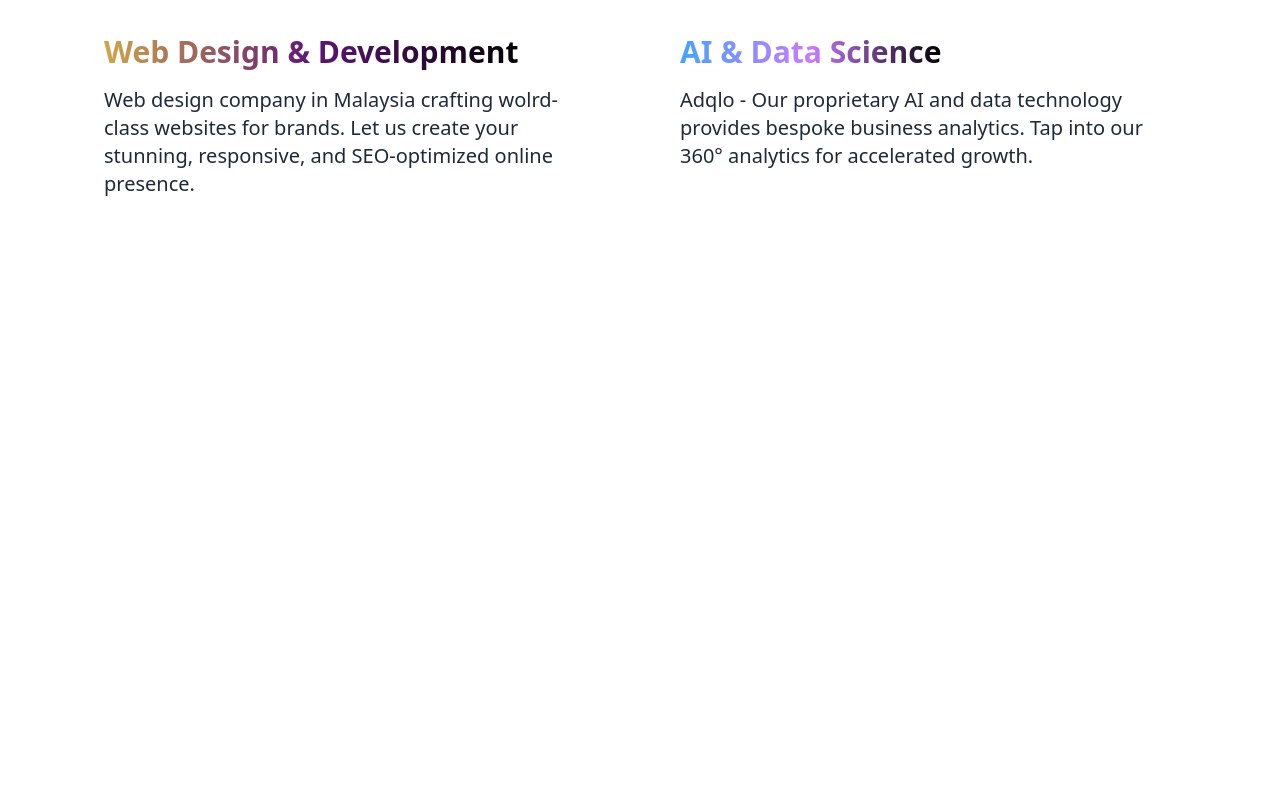
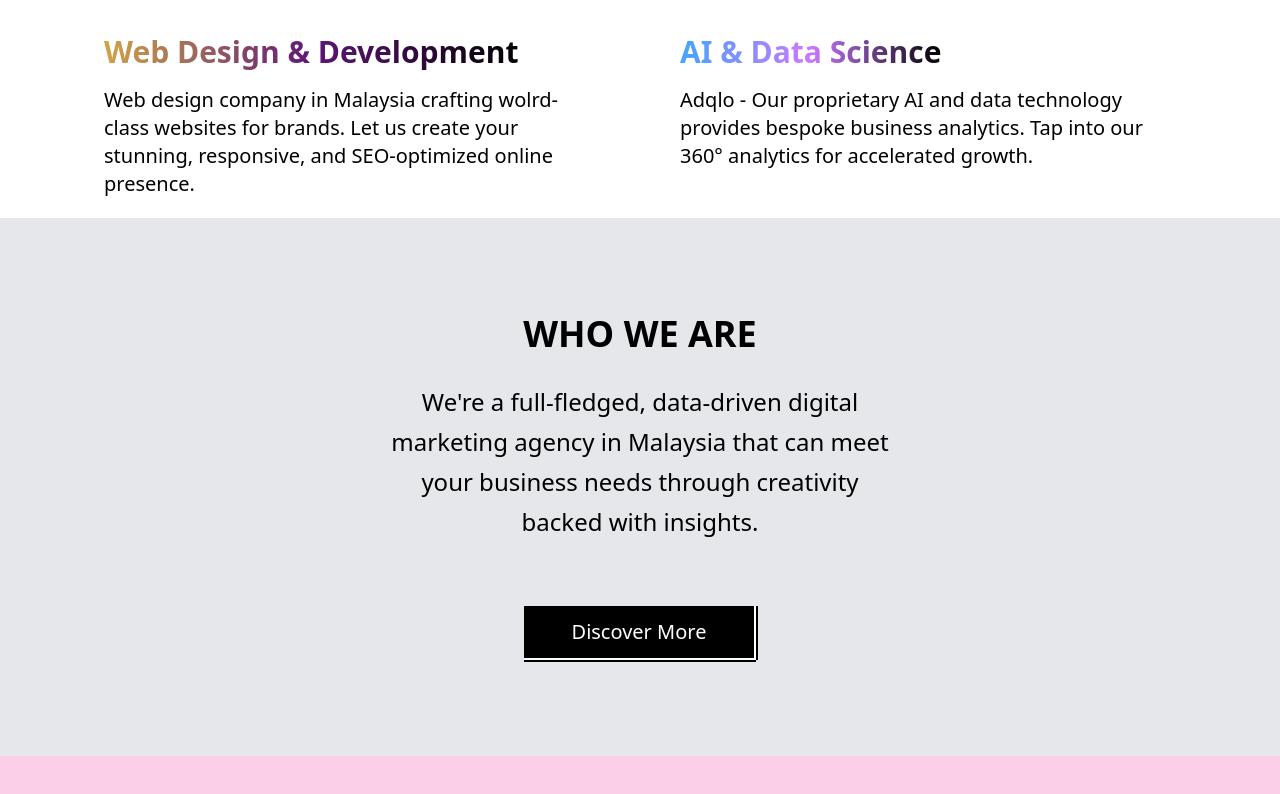
Before and after one commit to leeling02/WEBQLO-website, a website: page public/index.html in a window 1280 px wide. Shown: the part 2123-2917 px from the top of the page. Before the commit the page ends 2341 px from the top, so only its background shows below. Drawn offline with Linux system fonts and the light colour scheme.

Commit message:
Who-We-Are-Section

```diff
--- a/public/index.html
+++ b/public/index.html
@@ -12,7 +12,7 @@
       crossorigin="anonymous"
     ></script>
   </head>
-  <body class="">
+  <body class="bg-white">
     <!--NavBar-->
     <div class="flex flex-col">
     <!--NavBar For Small Screens-->
@@ -131,7 +131,7 @@
 
 <!--What We Do Section-->
     <section>
-      <div class="text-center pt-16 pb-11 font-bold text-lg xl:text-3xl">WHAT WE DO</div>
+      <div class="text-center text-black pt-16 pb-11 font-bold text-lg md:text-4xl xl:text-3xl">WHAT WE DO</div>
       <div id="what-we-do-div" class="justify-center flex flex-wrap gap-20 m-5">
 
         <div id="video1-div" class="video">
@@ -140,7 +140,7 @@
           </div>
           <div id="video-content" class="mt-14">
             <h1 class="inline-block bg-clip-text text-transparent bg-gradient-to-r from-[#3D95FF] via-[#E295FF] to-black font-bold text-xl mb-4 md:text-2xl xl:text-3xl ">Integrated Digital Marketing</h1>
-            <p class="lg:text-xl">We seamlessly integrate 360° channels in your marketing campaigns, ensuring a strategic and smooth customer journey.</p>
+            <p class="text-black lg:text-xl">We seamlessly integrate 360° channels in your marketing campaigns, ensuring a strategic and smooth customer journey.</p>
           </div>
         </div>
 
@@ -150,7 +150,7 @@
           </div>
           <div id="video-content" class="mt-14">
             <h1 class="inline-block bg-clip-text text-transparent bg-gradient-to-r from-[#CE0C49] via-[#FD94EB] to-black font-bold text-xl mb-4 md:text-2xl xl:text-3xl">Social Media Marketing</h1>
-            <p class="lg:text-xl">We specialize in growing your brand across all social media in Malaysia like Facebook, Instagram, TikTok, and more.</p>
+            <p class="text-black lg:text-xl">We specialize in growing your brand across all social media in Malaysia like Facebook, Instagram, TikTok, and more.</p>
           </div>
         </div>
 
@@ -160,7 +160,7 @@
           </div>
           <div id="video-content" class="mt-14">
             <h1 class="inline-block bg-clip-text text-transparent bg-gradient-to-r from-[#53A2FC] via-[#5557CA] to-black font-bold text-xl mb-4 md:text-2xl xl:text-3xl ">Performance Marketing</h1>
-            <p class="lg:text-xl">Measure every action, from clicks to leads to sales. Achieve remarkable results in your performance marketing journey with us.</p>
+            <p class="text-black lg:text-xl">Measure every action, from clicks to leads to sales. Achieve remarkable results in your performance marketing journey with us.</p>
           </div>
         </div>
 
@@ -170,7 +170,7 @@
           </div>
           <div id="video-content" class="mt-14">
             <h1 class="inline-block bg-clip-text text-transparent bg-gradient-to-r from-[#3E69FF] via-[#D06EFF] to-black font-bold text-xl mb-4 md:text-2xl xl:text-3xl ">Social Media Intelligence</h1>
-            <p class="lg:text-xl">Unlock the power of data with our proprietary social media analytics. We delve into the 'why' behind the numbers, crafting successful digital marketing solutions for your brand.</p>
+            <p class="text-black lg:text-xl">Unlock the power of data with our proprietary social media analytics. We delve into the 'why' behind the numbers, crafting successful digital marketing solutions for your brand.</p>
           </div>
         </div>
 
@@ -180,7 +180,7 @@
           </div>
           <div id="video-content" class="mt-14">
             <h1 class="inline-block bg-clip-text text-transparent bg-gradient-to-r from-[#D0A647] via-[#601678] to-black font-bold text-xl mb-4 md:text-2xl xl:text-3xl ">Web Design & Development</h1>
-            <p class="lg:text-xl">Web design company in Malaysia crafting wolrd-class websites for brands. Let us create your stunning, responsive, and SEO-optimized online presence.</p>
+            <p class="text-black lg:text-xl">Web design company in Malaysia crafting wolrd-class websites for brands. Let us create your stunning, responsive, and SEO-optimized online presence.</p>
           </div>
         </div>
 
@@ -190,7 +190,7 @@
           </div>
           <div id="video-content" class="mt-14">
             <h1 class="inline-block bg-clip-text text-transparent bg-gradient-to-r from-[#44A5FE] via-[#CB79FF] to-black font-bold text-xl mb-4 md:text-2xl xl:text-3xl ">AI & Data Science</h1>
-            <p class="lg:text-xl">Adqlo - Our proprietary AI and data technology provides bespoke business analytics. Tap into our 360° analytics for accelerated growth.</p>
+            <p class="text-black lg:text-xl">Adqlo - Our proprietary AI and data technology provides bespoke business analytics. Tap into our 360° analytics for accelerated growth.</p>
           </div>
         </div>
 
@@ -199,8 +199,23 @@
     </section>
 
     <!--Who We Are Section-->
-    <section></section>
-    <section></section>
+    <section>
+      <div class="bg-gray-200 text-center py-24">
+        <div id="section-title" class="mb-7">
+          <h1 class="font-bold text-xl text-black md:text-4xl">WHO WE ARE</h1>
+        </div>
+
+        <div id="section-content">
+          <p class="text-black leading-8 md:text-2xl md:leading-10 md:mx-32 xl:mx-96">We're a full-fledged, data-driven digital marketing agency in Malaysia that can meet your business needs through creativity backed with insights.</p>
+        </div>
+
+        <div>
+          <button class="mt-16 bg-black text-white font-medium px-7 py-3 md:text-xl md:px-12">Discover More</button>
+        </div>
+      </div>
+    </section>
+
+    <section class="bg-pink-200 p-96"></section>
     <footer></footer>
 
   </body>
--- a/src/input.css
+++ b/src/input.css
@@ -52,6 +52,16 @@
     margin: 12px;
  }
 
+ button {
+    border-bottom: 2px solid white; /* Set white border for bottom */
+    border-right: 2px solid white; /* Set white border for right */
+    color: white; /* Set text color */
+    padding: 10px 20px; /* Add padding for button content */
+    text-decoration: none; /* Remove default underline */
+    display: inline-block; /* Display as inline-block to adjust width based on content */
+    box-shadow: 0 2px 0 black, 2px 0 0 black; /* Add black outer border for bottom and right sides */
+ }
+
 
 
 
```
Also changed, not shown: public/style.css, 1 other file.
